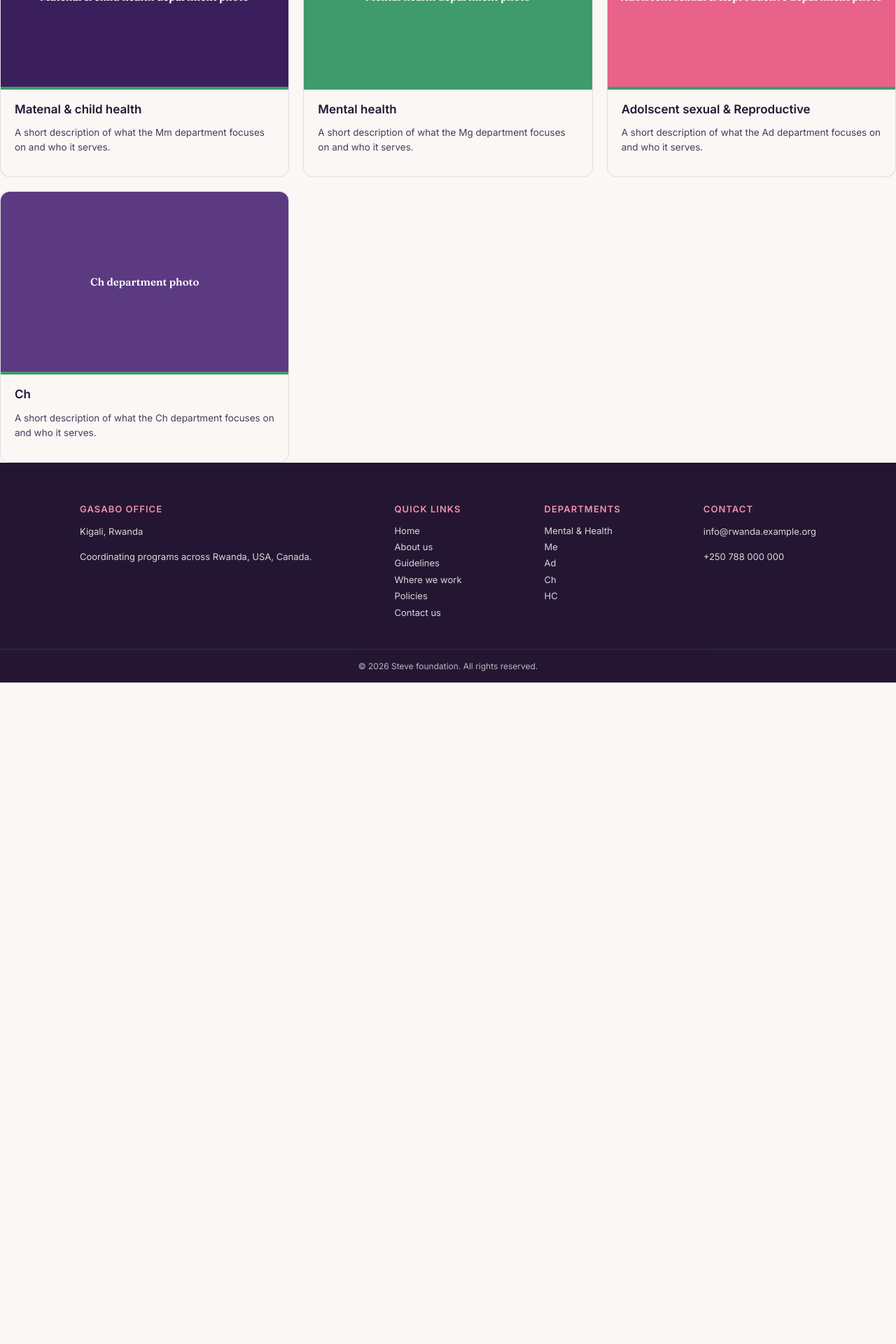
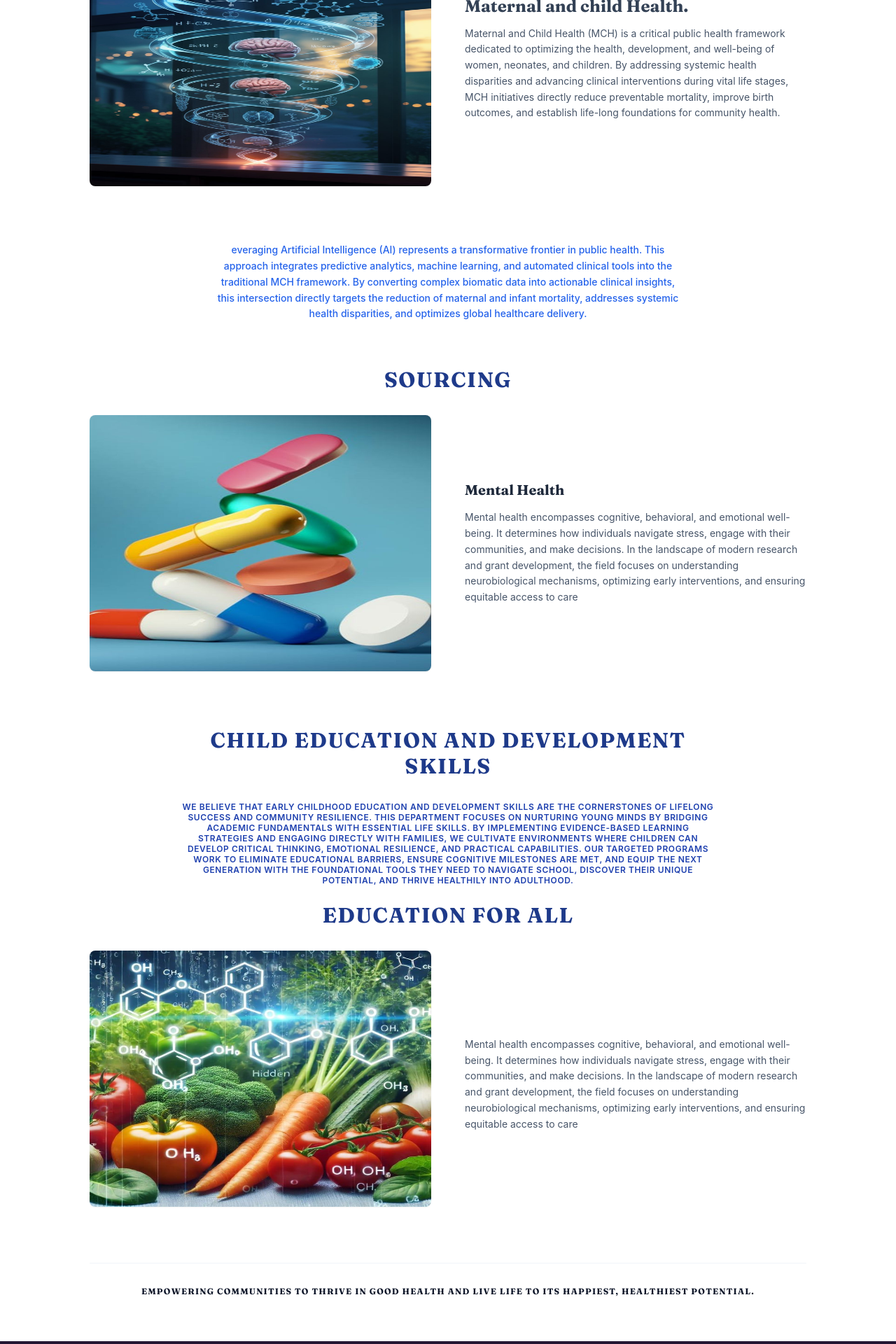
Before and after one commit to stevemichaelfoundation-sys/Steve-Michael-Consulting-Group, a Next.js app: page /branches in a window 1280 px wide. Shown: the part 3140-5060 px from the top of the page at 70% size. Before the commit the page ends 4115 px from the top, so only its background shows below. Built offline with nearby package versions, Linux system fonts and the light colour scheme.

Commit message:
added new content

```diff
--- a/app/branches/branches.css
+++ b/app/branches/branches.css
@@ -215,3 +215,138 @@
 
 .badge-myth-label { font-size: 10px; font-weight: 800; color: #dc2626; text-transform: uppercase; letter-spacing: 0.04em; }
 .badge-fact-label { font-size: 10px; font-weight: 800; color: #10b981; text-transform: uppercase; letter-spacing: 0.04em; }
+
+/* Core Section Layout */
+.sustainability-section {
+  width: 100%;
+  background-color: #ffffff;
+  padding: 4rem 1rem;
+  font-family: -apple-system, BlinkMacSystemFont, "Segoe UI", Roboto, Helvetica, Arial, sans-serif;
+  color: #334155;
+}
+
+.container-inner {
+  max-width: 64rem;
+  margin: 0 auto;
+}
+
+/* Flex Row & Alternating Columns */
+.content-row {
+  display: flex;
+  flex-direction: column;
+  align-items: center;
+  gap: 2rem;
+  margin-bottom: 5rem;
+}
+
+@media (min-width: 768px) {
+  .content-row {
+    flex-direction: row;
+    gap: 3rem;
+  }
+  .content-row.reverse {
+    flex-direction: row-reverse;
+  }
+}
+
+/* Image Handling */
+.image-wrapper {
+  width: 100%;
+  position: relative;
+  aspect-ratio: 4 / 3;
+  border-radius: 0.5rem;
+  overflow: hidden;
+  box-shadow: 0 1px 2px 0 rgba(0, 0, 0, 0.05);
+}
+
+@media (min-width: 768px) {
+  .image-column, .text-column {
+    width: 50%;
+  }
+}
+
+.text-column p {
+  font-size: 0.875rem;
+  line-height: 1.625;
+  color: #475569;
+  margin-bottom: 1rem;
+}
+
+.text-column p:last-child {
+  margin-bottom: 0;
+}
+
+.heading-title {
+  text-align: center;
+  font-size: 1.875rem;
+  font-weight: 800;
+  letter-spacing: 0.05em;
+  color: #1e3a8a;
+  text-transform: uppercase;
+  margin-bottom: 2rem;
+}
+
+.subheading-title {
+  font-size: 1.25rem;
+  font-weight: 700;
+  color: #1e293b;
+  margin-bottom: 1rem;
+}
+
+.transition-banner {
+  text-align: center;
+  max-width: 42rem;
+  margin: 4rem auto;
+}
+
+.transition-banner p {
+  font-size: 0.875rem;
+  font-weight: 500;
+  color: #2563eb;
+  line-height: 1.625;
+}
+
+.sourcing-footer-block {
+  text-align: center;
+  max-width: 48rem;
+  margin: 4rem auto 0 auto;
+}
+
+.supplier-code-text {
+  font-size: 0.75rem;
+  font-weight: 600;
+  color: #1e40af;
+  letter-spacing: 0.05em;
+  text-transform: uppercase;
+  margin-bottom: 1.5rem;
+}
+
+.deforestation-text {
+  font-size: 0.875rem;
+  line-height: 1.625;
+  color: #475569;
+  margin-bottom: 1.5rem;
+}
+
+.italic-closing-text {
+  font-size: 0.875rem;
+  font-weight: 500;
+  color: #64748b;
+  font-style: italic;
+}
+
+/* Bottom Divider */
+.bottom-divider {
+  text-align: center;
+  margin-top: 4rem;
+  padding-top: 2rem;
+  border-top: 1px solid #f1f5f9;
+}
+
+.bottom-divider h3 {
+  font-size: 0.75rem;
+  font-weight: 700;
+  letter-spacing: 0.1em;
+  color: #0f172a;
+  text-transform: uppercase;
+}
--- a/app/branches/layout.js
+++ b/app/branches/layout.js
@@ -66,10 +66,9 @@ export default function BranchLayout({ children }) {
           <div className="branch-footer-col">
             <h4>Departments</h4>
             <Link href="/branches/mm">Mental & Health</Link>
-            <Link href="/branches/mg"> Me</Link>
-            <Link href="/branches/ad">Ad</Link>
-            <Link href="/branches/ch">Ch</Link>
-            <Link href="/branches/hc">HC</Link>
+            <Link href="/branches/mg"> Maternal & child care</Link>
+            <Link href="/branches/ad">Adolscent sexual & Reproductive</Link>
+            <Link href="/branches/ch">Child Education & Development Skills</Link>
           </div>
           <div className="branch-footer-col">
             <h4>Contact</h4>
--- a/app/branches/page.js
+++ b/app/branches/page.js
@@ -1,17 +1,18 @@
 import Link from "next/link";
 import "./branches.css";
+import Image from "next/image";
 
 const DEPARTMENTS = [
   {
     key: "Matenal & child health",
     label: "Matenal & child health",
-    description: "A short description of what the Mm department focuses on and who it serves.",
+    description: "We explore maternal and infant mental health to help families live better lives. We use science and data to find new ways to support mothers and babies. Our team works hard to discover what helps parents and infants feel good. We share our facts with doctors and the public.",
     tone: "#3B1F5C",
   },
   {
     key: "Mental health",
     label: "Mental health",
-    description: "A short description of what the Mg department focuses on and who it serves.",
+    description: "We explore mental health to help people live better lives. We use science and data to find new ways to support the mind. Our team works hard to discover what helps people feel good. We share our facts with doctors and the public.",
     tone: "#3F9B6C",
   },
   {
@@ -198,24 +199,93 @@ export default function BranchHomePage() {
         </div>
       </section>
 
+    <section className="sustainability-section">
+      <div className="container-inner">
 
-      {/* --- DEPARTMENTS SECTIONS --- */}
-      <section className="dept-section">
-        <h2>Departments</h2>
-        <div className="dept-grid">
-          {DEPARTMENTS.map((d) => (
-            <Link key={d.key} href={`/branches/${d.key}`} className="dept-card">
-              <div className="dept-card-image" style={{ backgroundColor: d.tone }}>
-                {d.label} department photo
-              </div>
-              <div className="dept-card-body">
-                <span className="dept-card-label">{d.label}</span>
-                <p className="dept-card-desc">{d.description}</p>
-              </div>
-            </Link>
-          ))}
+        {/* SECTION 1 */}
+        <div className="content-row">
+          <div className="image-column">
+          <div className="image-wrapper relative w-full h-[300px]">
+                           <Image
+                        src="/h1.jpg"
+                            alt="Herbs"
+                                    fill
+                                  className="object-cover"
+                                       priority
+                                   />
+                                   </div>
+          </div>
+          <div className="text-column">
+            <h1>Maternal and child Health.</h1>
+            <p>Maternal and Child Health (MCH) is a critical public health framework dedicated to optimizing the health, development, and well-being of women, neonates, and children. By addressing systemic health disparities and advancing clinical interventions during vital life stages, MCH initiatives directly reduce preventable mortality, improve birth outcomes, and establish life-long foundations for community health.</p>
+
+          </div>
         </div>
-      </section>
-    </>
+
+        {/* TRANSITION */}
+        <div className="transition-banner">
+          <p>everaging Artificial Intelligence (AI) represents a transformative frontier in public health. This approach integrates predictive analytics, machine learning, and automated clinical tools into the traditional MCH framework. By converting complex biomatic data into actionable clinical insights, this intersection directly targets the reduction of maternal and infant mortality, addresses systemic health disparities, and optimizes global healthcare delivery.</p>
+        </div>
+
+        {/* SECTION 2 */}
+        <div>
+          <h2 className="heading-title">SOURCING</h2>
+          <div className="content-row">
+            <div className="image-column">
+              <div className="image-wrapper relative w-full h-[300px]">
+                           <Image
+                        src="/used.jpg"
+                            alt="Herbs"
+                                    fill
+                                  className="object-cover"
+                                       priority
+                                   />
+                                   </div>
+            </div>
+            <div className="text-column">
+              <h3 className="subheading-title">Mental Health</h3>
+              <p>Mental health encompasses cognitive, behavioral, and emotional well-being. It determines how individuals navigate stress, engage with their communities, and make decisions. In the landscape of modern research and grant development, the field focuses on understanding neurobiological mechanisms, optimizing early interventions, and ensuring equitable access to care</p>
+            </div>
+          </div>
+        </div>
+
+        {/* SECTION 3 */}
+        <div className="sourcing-footer-block">
+          <h1 className="heading-title"> Child Education and development skills</h1>
+          <p className="supplier-code-text"> We believe that early childhood education and development skills are the cornerstones of lifelong success and community resilience. This department focuses on nurturing young minds by bridging academic fundamentals with essential life skills. By implementing evidence-based learning strategies and engaging directly with families, we cultivate environments where children can develop critical thinking, emotional resilience, and practical capabilities. Our targeted programs work to eliminate educational barriers, ensure cognitive milestones are met, and equip the next generation with the foundational tools they need to navigate school, discover their unique potential, and thrive healthily into adulthood.</p>
+
+        </div>
+
+          <div>
+          <h2 className="heading-title">Education for all</h2>
+          <div className="content-row">
+            <div className="image-column">
+              <div className="image-wrapper relative w-full h-[300px]">
+                           <Image
+                        src="/h3.jpg"
+                            alt="Herbs"
+                                    fill
+                                  className="object-cover"
+                                       priority
+                                   />
+                                   </div>
+            </div>
+            <div className="text-column">
+              <h3 className="subheading-title"></h3>
+              <p>Mental health encompasses cognitive, behavioral, and emotional well-being. It determines how individuals navigate stress, engage with their communities, and make decisions. In the landscape of modern research and grant development, the field focuses on understanding neurobiological mechanisms, optimizing early interventions, and ensuring equitable access to care</p>
+            </div>
+          </div>
+        </div>
+
+
+        {/* BOTTOM SECTION */}
+        <div className="bottom-divider">
+          <h3>Empowering communities to thrive in good health and live life to its happiest, healthiest potential.</h3>
+        </div>
+
+      </div>
+    </section>
+</>
   );
+
 }
```
